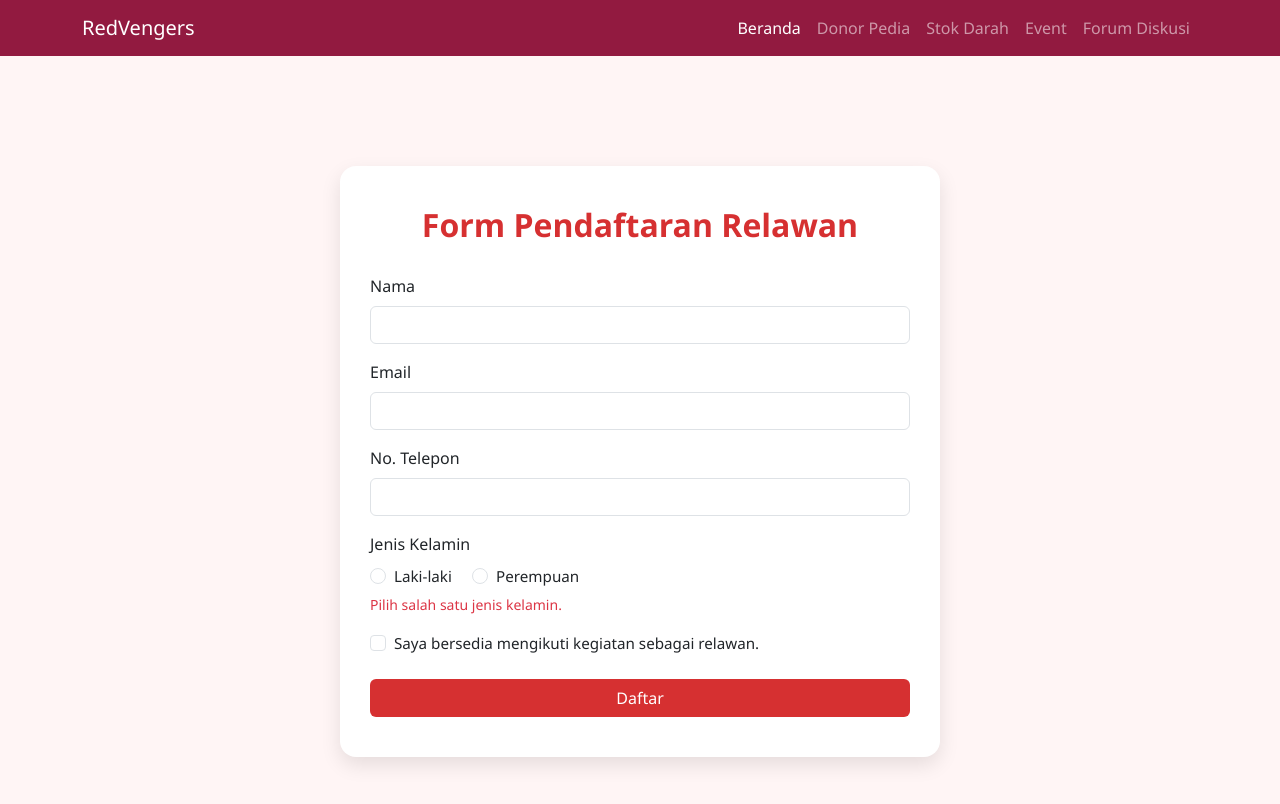
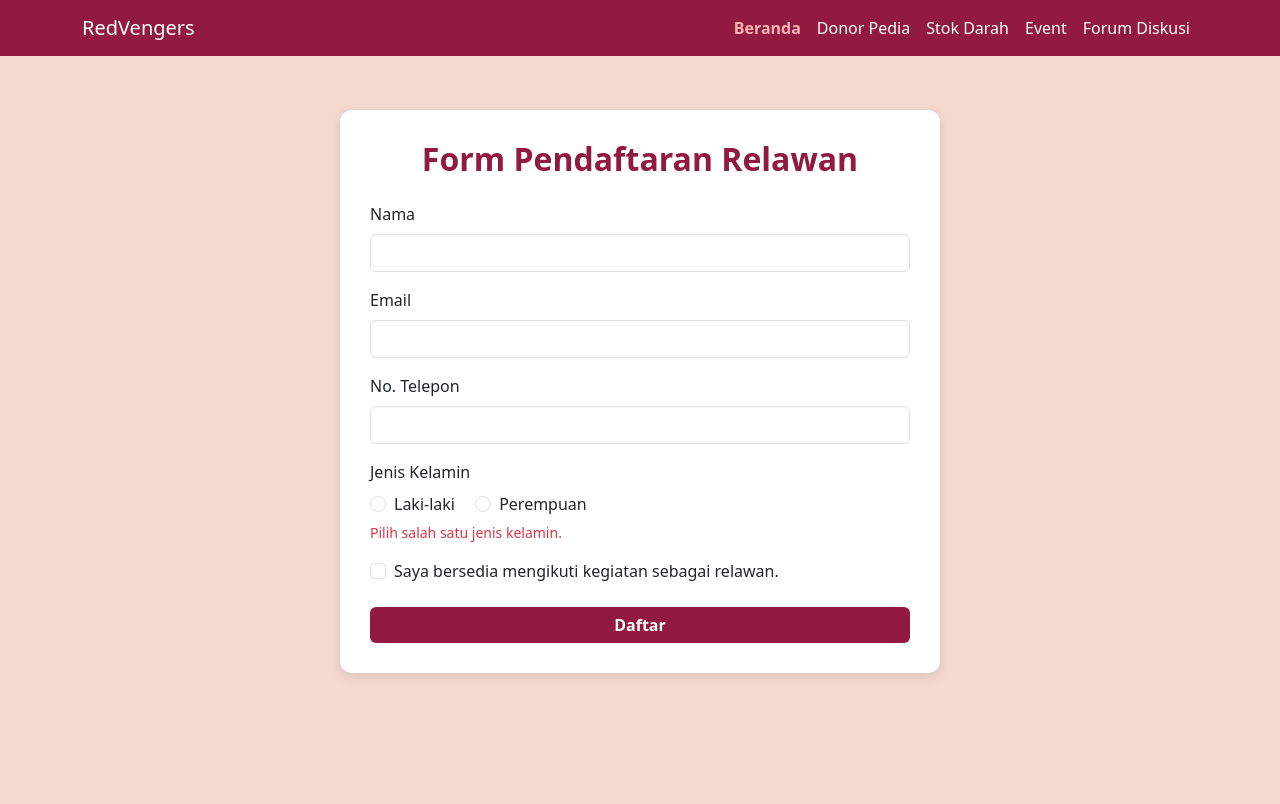
Before and after one commit to apt-k/testes, a plain HTML site: page formrelawan.html in a window 1280 px wide. Drawn offline with nearby package versions, Linux system fonts and the light colour scheme.

Commit message:
form.css

```diff
--- a/form.css
+++ b/form.css
@@ -1,34 +1,71 @@
 body {
-    background-color: #fff5f5;
-    font-family: 'Segoe UI', sans-serif;
+    background-color: #f4d9d0;
+}
+
+.navbar-nav .nav-link {
+  position: relative;
+  color: #ffffff;
+  font-weight: 500;
+  padding: 8px 12px;
+  transition: color 0.3s ease;
+}
+
+/* Hover underline halus */
+.navbar-nav .nav-link::after {
+  content: '';
+  position: absolute;
+  bottom: 4px;
+  left: 10%;
+  width: 0;
+  height: 2px;
+  background-color: #ffd2d2;
+  transition: width 0.3s ease-in-out
+}
+
+.navbar-nav .nav-link:hover::after {
+  width: 80%;
+}
+
+/* Active tab highlight */
+.navbar-nav .nav-link.active {
+  color: #ffb3b3;
+  font-weight: 600;
 }
 
 .form-container {
+    background-color: #fff;
+    padding: 30px;
+    border-radius: 12px;
+    box-shadow: 0 4px 12px rgba(0, 0, 0, 0.1);
     max-width: 600px;
-    margin: 5% auto;
-    background: white;
-    padding: 40px 30px;
-    border-radius: 16px;
-    box-shadow: 0 8px 20px rgba(0, 0, 0, 0.1);
+}
+
+.btn-red {
+    background-color: #921a40;
+    color: #fff;
+    font-weight: 600;
+    border: none;
+}
+
+.btn-red:hover {
+    background-color: #c75b7a;
 }
 
 h2 {
     text-align: center;
-    color: #d63031;
+    color: #921a40;
     font-weight: bold;
-    margin-bottom: 30px;
+    margin-bottom: 1.5rem;
 }
 
-.btn-red {
-    background-color: #d63031;
-    color: white;
-    font-weight: 500;
+@media (max-width: 768px) {
+  .navbar-nav {
+    text-align: center;
+  }
+
+  .navbar-nav .nav-link {
+    padding: 12px;
+    font-size: 1rem;
+    border-bottom: 1px solid rgba(255,255,255,0.1);
+  }
 }
-
-.btn-red:hover {
-    background-color: #c0392b;
-}
-
-.form-check-label {
-    font-size: 0.95rem;
-}
```
